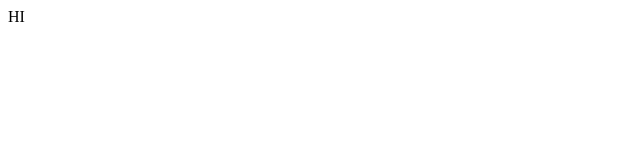
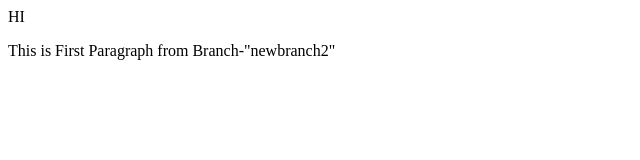
Before and after one commit to SamPatrick193/githubtesting2, a plain HTML site: page index.html in a window 1280 px wide. Shown: the whole page, without its empty margins (0-640 px from the left). Drawn offline with Linux system fonts and the light colour scheme.

Commit message:
Update index.html
Added First Paragraph

```diff
--- a/index.html
+++ b/index.html
@@ -1 +1,2 @@
 HI
+<p>This is First Paragraph from Branch-"newbranch2"</p>
```
